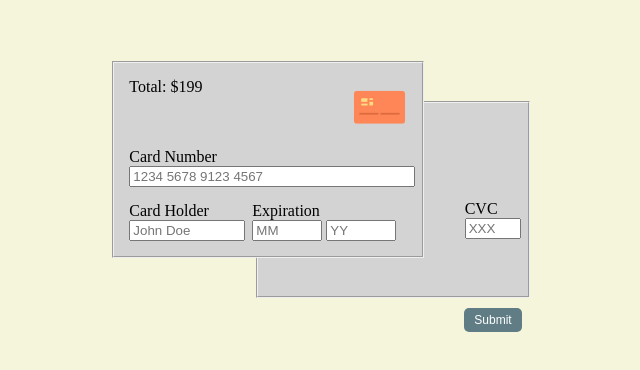
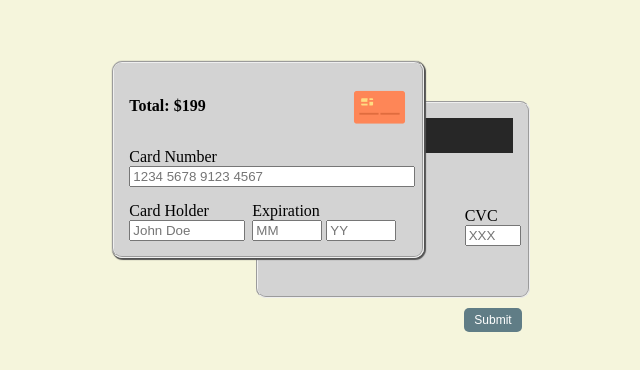
Before and after one commit to kadensaltz/WDD131, a plain HTML site: page Portfolio/creditcard/index.html in a window 1280 px wide. Shown: the part 184-554 px from the top of the page, without its empty margins (319-959 px from the left). Drawn offline with Linux system fonts and the light colour scheme.

Commit message:
finished

```diff
--- a/Portfolio/creditcard/creditcardStyle.css
+++ b/Portfolio/creditcard/creditcardStyle.css
@@ -26,11 +26,13 @@ main {
     grid-column: 1/3;
     background-color:lightgray;
     margin-bottom: 40px;
+    box-shadow: 1px 1px 1px 1px #525252;
+    border-radius: 10px;
 }
 
 #cardBack {
     grid-template-columns: 4fr 1fr;
-    grid-template-rows: 1fr 1fr;
+    grid-template-rows: 1fr 2fr;
     display: grid;
     padding: 15px;
     z-index: -1;
@@ -39,6 +41,7 @@ main {
     margin-left: 40px;
     grid-column: 2/4;
     background-color:lightgray;
+    border-radius: 10px;
 }
 
 #submitButton {
@@ -84,10 +87,19 @@ label {
 #CVCContainer {
     grid-column: 2/3;
     grid-row: 2/3;
+    align-self: center;
+    z-index: -1;
 }
 
 #cardStripe {
-    grid-row: 1/3;
-    grid-column: 2/3;
-    background-color: darkgrey;
+    grid-row: 1;
+    grid-column: 1/4;
+    background-color: rgb(39, 39, 39);
+    height: 35px;
+    width: 100%;
 }
+
+#amount {
+    font-weight: bold;
+    align-self: center;
+}
--- a/Portfolio/creditcard/index.html
+++ b/Portfolio/creditcard/index.html
@@ -32,8 +32,8 @@
                 <div id="CVCContainer">
                     <label for="cardCVC">CVC</label>
                     <input type="text" id="cardCVC" placeholder="XXX" length="3"></input>
-                    <div id="cardStripe"></div>
                 </div>
+                <div id="cardStripe"></div>
             </fieldset>
         </form>
         <button type="button" id="submitButton">Submit</button>
```
